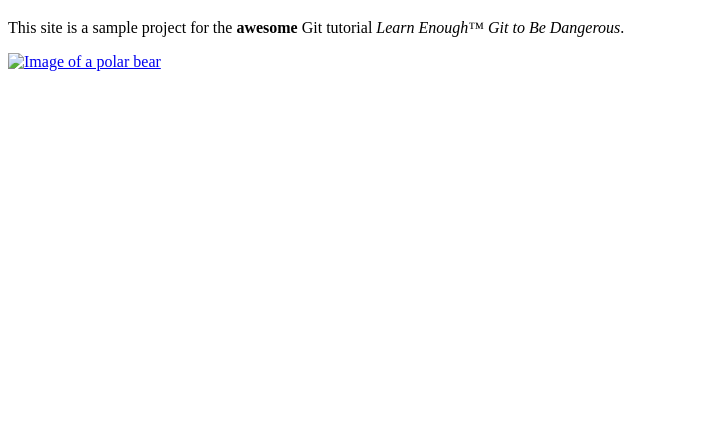
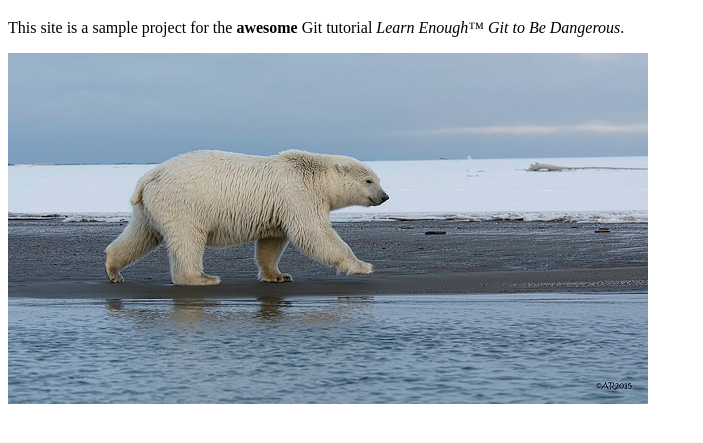
Before and after one commit to lorem83/website, a plain HTML site: page about.html in a window 1280 px wide. Shown: the part 61-504 px from the top of the page, without its empty margins (0-703 px from the left). Drawn offline with Linux system fonts and the light colour scheme.

Commit message:
fix trademark character and fix src attribute on image in about page

```diff
--- a/about.html
+++ b/about.html
@@ -9,11 +9,10 @@
         <h1>About Us</h1>
         <p>
             This site is a sample project for the <strong>awesome</strong> Git
-            tutorial <em>Learn Enough™ Git to Be Dangerous</em>.
+            tutorial <em>Learn Enough&trade; Git to Be Dangerous</em>.
         </p>
         <a href="https://www.flickr.com/photos/puliarfanita/22959238329">
-            <img src="curl -o images/polar_bear.jpg -OL cdn.learnenough.com/polar_bear.jpg
-" alt="Image of a polar bear" />
+            <img src="images/polar_bear.jpg" alt="Image of a polar bear" />
         </a>
     </body>
 </html>
```
